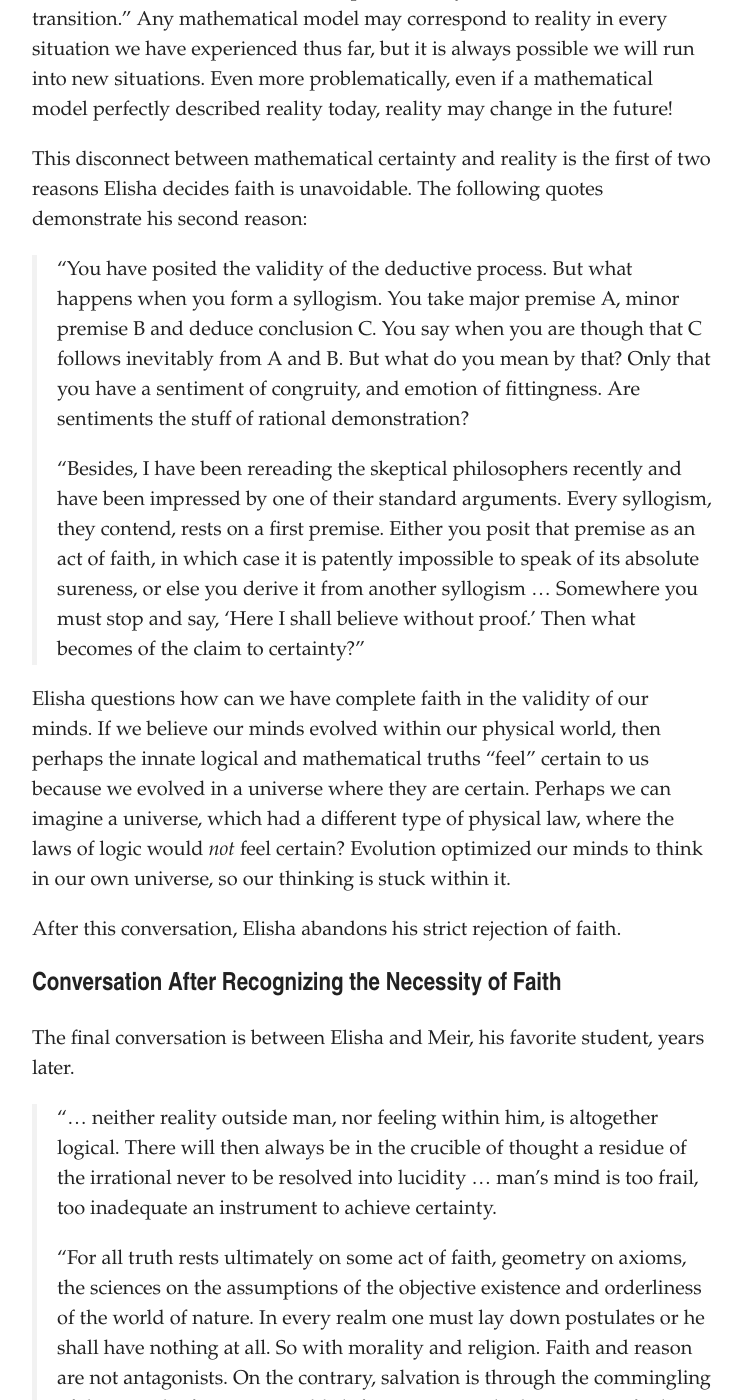
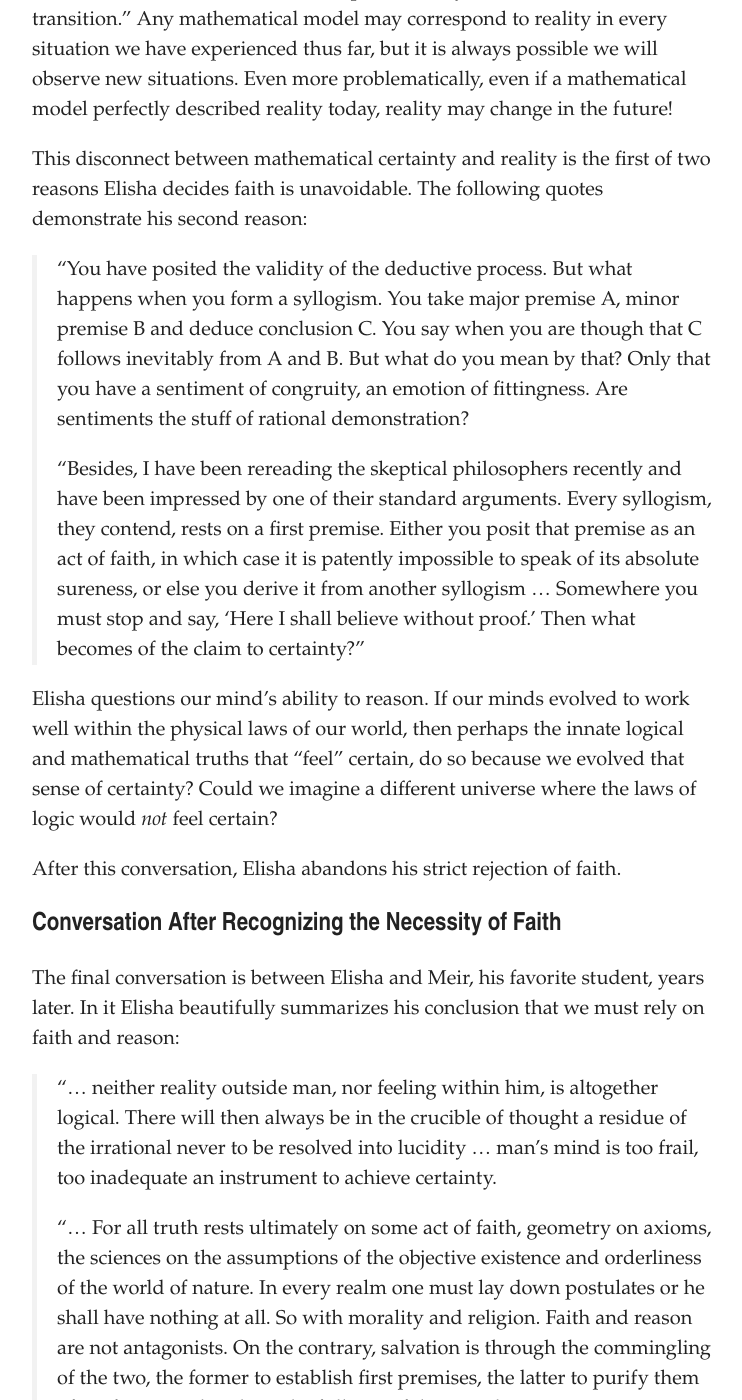
Before and after one commit to artsandmetaphysics/goodlifeodyssey, a Jekyll site: the page built from _essays/as-a-driven-leaf.md, in a window 1280 px wide and 1400 px high, scrolled down 10036 px. Shown: the whole window, without its empty margins (268-1010 px from the left). Built offline with Jekyll 4.4.1, drawn with Linux system fonts in a browser that asks for light colours; some of the changed text lies outside the part shown.

Commit message:
Clean up grammar

```diff
--- a/_essays/as-a-driven-leaf.md
+++ b/_essays/as-a-driven-leaf.md
@@ -124,24 +124,23 @@
 Like Elisha, I think one answer is that the philosophical investigation is a form of giving back.  This answer requires you to believe that there is more to discover, and that you are well-suited to discover it.
 
 My fear is that I am not able, and that I use the investigations as an excuse to avoid the messy, uncomfortable work of making the world a better place.  Demonax seemed to feel similarly.
-
 ## Conversation While Realizing the Necessity of Faith
 
-The third conversation is between Elisha and a philosopher who, like Elisha, believes we can develop a firm metaphysical foundation---this conversation is when Elisha looses his faith in the possibility of a firm metaphysical foundation.
+The third conversation is between Elisha and a philosopher who, like Elisha, believes we can develop a firm metaphysical foundation---this conversation is when Elisha loses his faith in the possibility of a solid metaphysical foundation.
 
 > "See," he [the philosopher] urged, "how generous nature has been with us, equipping our minds from birth with sure truths for which we need not labor and which no sane person ever challenges.  Will the boldest skeptic deny that two and two equal four, no more, no less; that the whole is the sum of its parts; that equals, added to equals, yield equals; that every effect must have a cause; that A cannot be B and its opposite at the same time, that …?  But why belabor so obvious a point?  Each of you can list dozens, hundreds, perhaps thousands of principles of like character."
 >
 > …
 >
-> "As you spoke," Elisha [said] … "I detected a gap in your argument---you left unabridged the interval between innate ideas and the syllogism you quoted.  After all it is a far cry from the assertion that if equals are added to equals the results are equals, and the major premise, 'All men are mortal.'  The former is indeed a judgement of pure reason.  The latter, on the other hand, involves the concepts 'men' and 'mortality' and an inference as to their association---all derived from sense and hence subject to all the uncertainties of physical experience.
+> "As you spoke," Elisha [said] … "I detected a gap in your argument---you left unabridged the interval between innate ideas and the syllogism you quoted.  After all it is a far cry from the assertion that if equals are added to equals the results are equals, and the major premise, 'All men are mortal.'  The former is indeed a judgment of pure reason.  The latter, on the other hand, involves the concepts 'men' and 'mortality' and an inference as to their association---all derived from sense and hence subject to all the uncertainties of physical experience.
 >
 > "Now my question is this: how do you make the transition from innate ideas to such generalizations as the universal mortality of humanity? …
 
-Elisha has a good question.  How can we transition the innate certainty we have in logic and mathematics to reality?
+Elisha's question is perceptive.  How can we transition the innate certainty we have in logic and mathematics to reality?
 
-Euclidean geometry is useful because it is a good model of physical space.  But, unlike the Greeks, we know that physical space is not perfectly described by Euclidean geometry; it just happens to be quite accurate in Earth's gravitational field.  Thus Euclid's derivations may seem like certain statements about reality, but they are not.  The derivations are isolated from reality, and only correspond with it as much as the axioms used to derive them correspond with reality.
+Euclidean geometry is useful because it is a good model of physical space.  But, unlike the Greeks, we know that Euclidean geometry is an imperfect model of physical space; it is accurate in Earth's gravitational field, but it does not describe space near massive objects.  Thus Euclid's derivations may seem like certain statements about reality, but they are not.  The derivations are, in fact, isolated from reality.  They correspond with it as much as the axioms used to derive them correspond with reality.
 
-This disconnect between mathematics and reality is subtle.  I think many engineers and scientists haven't realized it, given my own experiences, and because the disconnect is highlighted prominently in the introductory chapter of a great math textbook:
+This disconnect between mathematics and reality is subtle.  Many engineers and scientists I have met haven't considered it.  I suspect this is why the disconnect is highlighted prominently in the introductory chapter of an excellent math textbook:
 
 > Why does arithmetic have such wide application in spite of the abstractness of its concept?
 >
@@ -150,29 +149,29 @@
 > At the same time every abstract concept, in particular the concept of a number, is limited in its significance as a result of its very abstractedness.  In the first place, when applied to any concrete object it reflects only one aspect of the object and therefor gives only an incomplete picture of it… In the second place, abstract concept cannot be applied everywhere without certain limiting conditions.
 > <cite>A. D. Aleksandrov, et al., *Mathematics: Its Content, Methods, and Meaning*</cite>
 
-Thus, I think the answer to Elisha's question is "you can't make the transition."  Any mathematical model may correspond to reality in every situation we have experienced thus far, but it is always possible we will run into new situations.  Even more problematically, even if a mathematical model perfectly described reality today, reality may change in the future!
+Thus, I think the answer to Elisha's question is "you can't make the transition."  Any mathematical model may correspond to reality in every situation we have experienced thus far, but it is always possible we will observe new situations.  Even more problematically, even if a mathematical model perfectly described reality today, reality may change in the future!
 
 This disconnect between mathematical certainty and reality is the first of two reasons Elisha decides faith is unavoidable.  The following quotes demonstrate his second reason:
 
-> "You have posited the validity of the deductive process.  But what happens when you form a syllogism.  You take major premise A, minor premise B and deduce conclusion C.  You say when you are though that C follows inevitably from A and B.  But what do you mean by that?  Only that you have a sentiment of congruity, and emotion of fittingness.  Are sentiments the stuff of rational demonstration?
+> "You have posited the validity of the deductive process.  But what happens when you form a syllogism.  You take major premise A, minor premise B and deduce conclusion C.  You say when you are though that C follows inevitably from A and B.  But what do you mean by that?  Only that you have a sentiment of congruity, an emotion of fittingness.  Are sentiments the stuff of rational demonstration?
 >
 > "Besides, I have been rereading the skeptical philosophers recently and have been impressed by one of their standard arguments.  Every syllogism, they contend, rests on a first premise.  Either you posit that premise as an act of faith, in which case it is patently impossible to speak of its absolute sureness, or else you derive it from another syllogism … Somewhere you must stop and say, 'Here I shall believe without proof.'  Then what becomes of the claim to certainty?"
 
-Elisha questions how can we have complete faith in the validity of our minds.  If we believe our minds evolved within our physical world, then perhaps the innate logical and mathematical truths "feel" certain to us because we evolved in a universe where they are certain.  Perhaps we can imagine a universe, which had a different type of physical law, where the laws of logic would *not* feel certain?  Evolution optimized our minds to think in our own universe, so our thinking is stuck within it.
+Elisha questions our mind's ability to reason.  If our minds evolved to work well within the physical laws of our world, then perhaps the innate logical and mathematical truths that "feel" certain, do so because we evolved that sense of certainty?  Could we imagine a different universe where the laws of logic would *not* feel certain?
 
 After this conversation, Elisha abandons his strict rejection of faith.
 
 ## Conversation After Recognizing the Necessity of Faith
 
-The final conversation is between Elisha and Meir, his favorite student, years later.
+The final conversation is between Elisha and Meir, his favorite student, years later.  In it Elisha beautifully summarizes his conclusion that we must rely on faith and reason:
 
 > "… neither reality outside man, nor feeling within him, is altogether logical.  There will then always be in the crucible of thought a residue of the irrational never to be resolved into lucidity … man's mind is too frail, too inadequate an instrument to achieve certainty.
 >
-> "For all truth rests ultimately on some act of faith, geometry on axioms, the sciences on the assumptions of the objective existence and orderliness of the world of nature.  In every realm one must lay down postulates or he shall have nothing at all.  So with morality and religion.  Faith and reason are not antagonists.  On the contrary, salvation is through the commingling of the two, the former to establish first premises, the latter to purify them of confusion and to draw the fullness of their implications.  It is not certainty which one acquires so, only plausibility, but that is the best we can hope for."
+> "… For all truth rests ultimately on some act of faith, geometry on axioms, the sciences on the assumptions of the objective existence and orderliness of the world of nature.  In every realm one must lay down postulates or he shall have nothing at all.  So with morality and religion.  Faith and reason are not antagonists.  On the contrary, salvation is through the commingling of the two, the former to establish first premises, the latter to purify them of confusion and to draw the fullness of their implications.  It is not certainty which one acquires so, only plausibility, but that is the best we can hope for."
 >
 > "… In all men there is a relentless drive to know and understand.  My destiny became one episode in an eternal drama.  In generations to come, others will desert the beliefs of their fathers and go seeking what I thought, others will put their trust in the intellect and strive to build philosophies and moralities after the fashion of the geometry book.  If only I could discover some way of bequeathing to them my hard-won conclusion, that the light of man's logic is too frail, unaided, to prevail against the enveloping darkness, that to reason faith is a prerequisite---then my career should not have been unavailing…"
 
-Here Elisha beautifully summarizes his conclusion that we must rely on faith and reason.  Meir loved Elisha:
+Meir loved Elisha:
 
 > "But, Master," Meir pleaded, "back there is all that you have failed to find---a faith---a God..."
 >
@@ -188,6 +187,6 @@
 
 ## Conclusion
 
-*As a Driven Leaf* is a wonderful book.  The philosophical discussions were well though out and essential.
+*As a Driven Leaf* is a wonderful book.  The philosophical discussions were well thought out and essential, and the story provides an emotional and intellectual backdrop for these conversations that enhances their meaning.
 
-While reading the book, I left a strong connection with the Steinberg while reading the book, and like Chaim Potok says in the foreword, I would have loved to meet him.
+While reading the book, I felt a strong connection with the Steinberg while reading the book, and as Chaim Potok says in the foreword, I would have loved to meet him.
```
Also changed, not shown: other parts of _essays/as-a-driven-leaf.md (+1 -1 lines).
